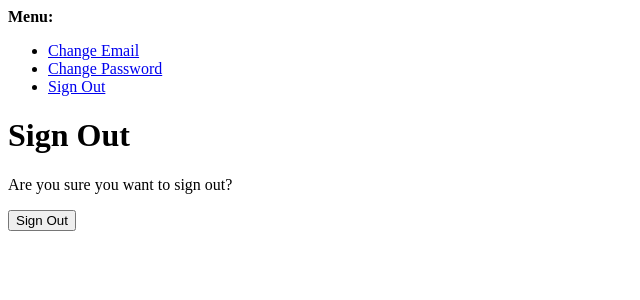
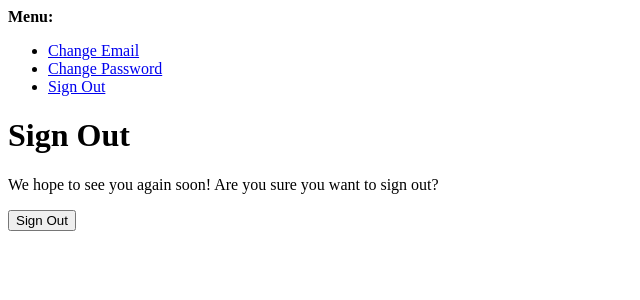
Before and after one commit to yosephdev/mastery-hub, a Django app: page /accounts/logout/ in a window 1280 px wide. Shown: the top 300 px of the page, without its empty margins (0-640 px from the left). Run offline with Django 5.2, Linux system fonts and the light colour scheme; the visitor is signed in with stand-in values (Sample User, id 1).

Commit message:
Customize AllAuth logout template

```diff
--- a/skill_sharing_platform/templates/account/logout.html
+++ b/skill_sharing_platform/templates/account/logout.html
@@ -7,9 +7,7 @@
     {% element h1 %}
         {% trans "Sign Out" %}
     {% endelement %}
-    {% element p %}
-        {% trans 'Are you sure you want to sign out?' %}
-    {% endelement %}
+    <p>We hope to see you again soon! Are you sure you want to sign out?</p>
     {% url 'account_logout' as action_url %}
     {% element form method="post" action=action_url no_visible_fields=True %}
         {% slot body %}
@@ -17,7 +15,7 @@
             {{ redirect_field }}
         {% endslot %}
         {% slot actions %}
-            {% element button type="submit" %}
+            {% element button type="submit" class="btn btn-danger" %}
                 {% trans 'Sign Out' %}
             {% endelement %}
         {% endslot %}
```
